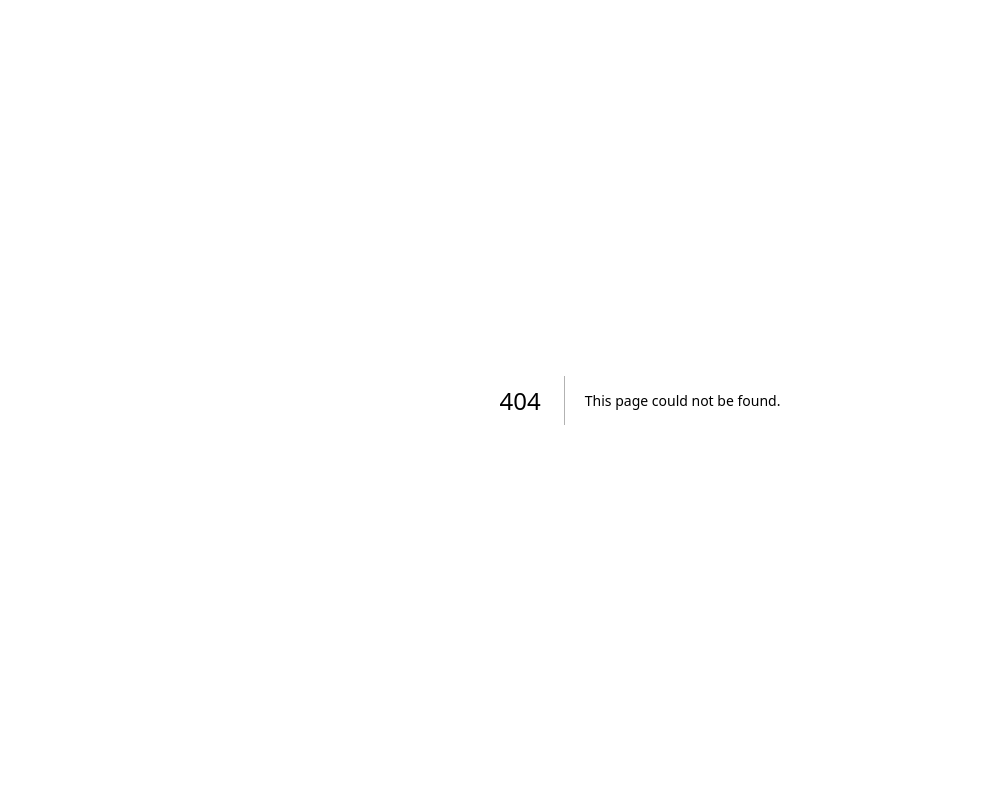
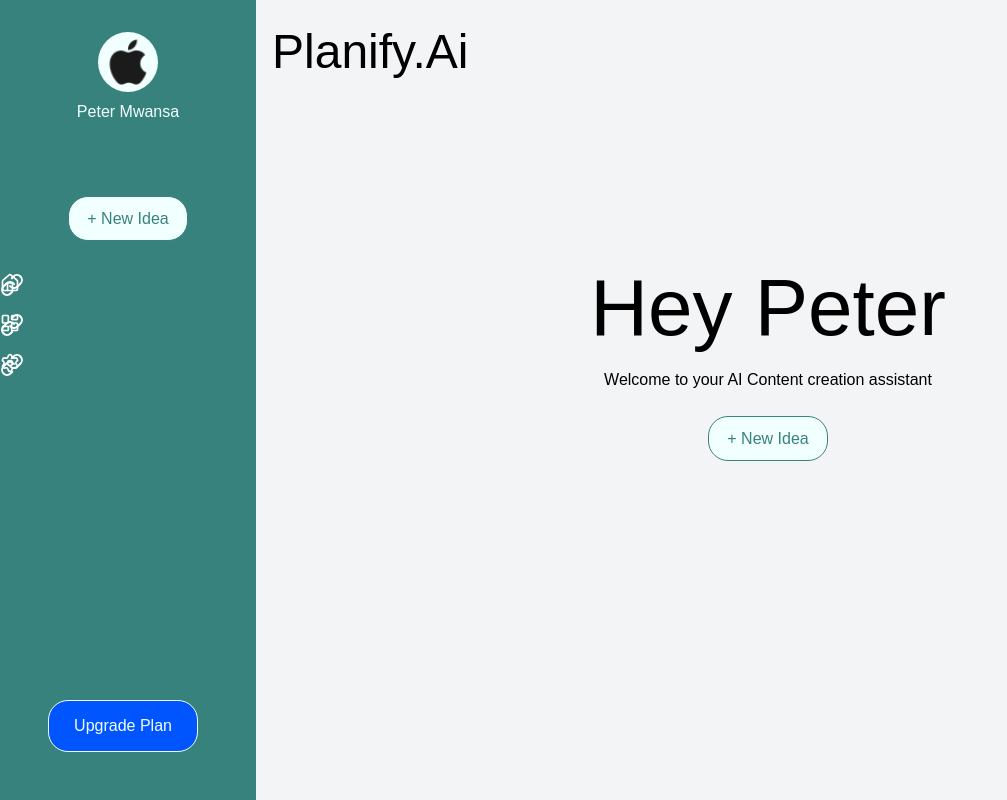
Before and after one commit to Petermwansa/planify-sass, a Next.js app: page /dashboard in a window 1280 px wide. Before the commit this address had no page. Shown: the whole page, without its empty margins (0-1007 px from the left). Built offline with nearby package versions, Linux system fonts and the light colour scheme.

Commit message:
Add components to the dashboard and put it in shape

```diff
--- a/package.json
+++ b/package.json
@@ -13,6 +13,7 @@
     "@heroicons/react": "^2.2.0",
     "axios": "^1.10.0",
     "lodash": "^4.17.21",
+    "lucide-react": "^0.525.0",
     "next": "15.4.1",
     "react": "19.1.0",
     "react-dom": "19.1.0",
--- a/src/app/UI/Button/Button.css
+++ b/src/app/UI/Button/Button.css
@@ -12,6 +12,7 @@
   gap: 0.5rem;
   border: 1px solid transparent;
 }
+
 
 .button:disabled {
   opacity: 0.7;
--- /dev/null
+++ b/src/app/UI/Button/GenerateBtn.tsx
@@ -0,0 +1,11 @@
+import React from 'react'
+
+function GenerateBtn() {
+  return (
+    <button className='generate-btn'>
+     + New Idea
+    </button>
+  )
+}
+
+export default GenerateBtn;
--- /dev/null
+++ b/src/app/UI/Button/Upgrade.tsx
@@ -0,0 +1,11 @@
+import React from 'react'
+
+function UpgradeBtn() {
+  return (
+    <button className='upgrade-btn'>
+        Upgrade Plan
+    </button>
+  )
+}
+
+export default UpgradeBtn;
--- /dev/null
+++ b/src/app/dashboard/page.tsx
@@ -0,0 +1,21 @@
+import React from "react";
+import Sidebar from "@/components/Sidebar";
+import Start from "@/components/Start";
+
+
+
+const Dashboard = () => {
+  return (
+    <div className="flex h-screen overflow-hidden">
+      <Sidebar />
+      <main className="flex-1 overflow-y-auto p-8 bg-gray-100">
+        <h1 className="logo">Planify.Ai</h1>
+        <div className="start">
+          <Start />
+        </div>
+      </main>
+    </div>
+  );
+};
+
+export default Dashboard;
--- a/src/app/layout.tsx
+++ b/src/app/layout.tsx
@@ -27,6 +27,7 @@ export default function RootLayout({
       <body
         className={`${geistSans.variable} ${geistMono.variable} antialiased`}
       >
+
         {children}
       </body>
     </html>
--- a/src/app/page.tsx
+++ b/src/app/page.tsx
@@ -1,13 +1,29 @@
-import { redirect } from "next/navigation";
+// import { redirect } from "next/navigation";
+"use client";
+
+import { useRouter } from "next/navigation";
 
 export default function Home() {
-  redirect("/signup");
+  // redirect("/signup");
+
+  const router = useRouter();
+
+  const handleGoToDashboard = () => {
+    router.push('/dashboard');
+  }
+
+
   return (
     <div className="font-sans grid grid-rows-[20px_1fr_20px] items-center justify-items-center min-h-screen p-8 pb-20 gap-16 sm:p-20">
       <main className="flex flex-col gap-[32px] row-start-2 items-center sm:items-start">
-
+        <h1 className="text-3xl font-bold mb-4">Welcome to Planify</h1>
+        <button
+          onClick={handleGoToDashboard}
+          className="px-4 py-2 bg-blue-600 text-white rounded hover:bg-blue-700"
+        >
+          Go to Dashboard
+        </button>{" "}
       </main>
-
     </div>
   );
 }
--- a/src/components/Sidebar.tsx
+++ b/src/components/Sidebar.tsx
@@ -0,0 +1,44 @@
+import GenerateBtn from '@/app/UI/Button/GenerateBtn';
+import UpgradeBtn from '@/app/UI/Button/Upgrade';
+import { Home, LayoutDashboard, Link, Settings } from 'lucide-react';
+import Image from 'next/image';
+import React from 'react'
+
+const Sidebar = () => {
+    const name  = "Peter Mwansa"
+  return (
+    <div className="w-64 h-screen bg-gray-800 text-white sidebar flex flex-col p-5 sidebar">
+      <div className='sidebar-profile'>
+        <Image
+            className='sidebar-image'
+            alt='The profile image if the user'
+            src="/images/apple.png"
+            width={60}
+            height={60}
+        />
+        <h1 className='sidebar-name'>{name}</h1>
+      </div>
+      <div className='sidebar-generate'>
+        <GenerateBtn />
+      </div>
+      <nav className="flex flex-col gap-4">
+        <Link href="#" className="flex items-center gap-2 hover:text-gray-300">
+          <Home size={20} />
+          Home
+        </Link>
+        <Link href="#" className="flex items-center gap-2 hover:text-gray-300">
+          <LayoutDashboard size={20} />
+          Analytics
+        </Link>
+        <Link href="#" className="flex items-center gap-2 hover:text-gray-300">
+          <Settings size={20} />
+          Settings
+        </Link>
+        <div className='upgrade'>
+            <UpgradeBtn />
+        </div>
+      </nav>
+    </div>
+  );
+};
+export default Sidebar
--- /dev/null
+++ b/src/components/Start.tsx
@@ -0,0 +1,14 @@
+import GenerateBtn from "@/app/UI/Button/GenerateBtn";
+
+const Start = () => {
+  const name = "Peter";
+  return (
+    <div className="start">
+      <h1 className="start-name">Hey {name}</h1>
+      <p className="start-p">Welcome to your AI Content creation assistant</p>
+      <GenerateBtn />
+    </div>
+  );
+};
+
+export default Start;
--- a/src/styles/globals.css
+++ b/src/styles/globals.css
@@ -4,6 +4,10 @@
 :root {
   --background: #ffffff;
   --foreground: #171717;
+  --primary: #38827e;
+  --secondary: #f1fffe;
+  --dark: #000000;
+  --tertiary: rgb(0, 85, 255);
 }
 
 @theme inline {
@@ -24,6 +28,12 @@ body {
   background: var(--background);
   color: var(--foreground);
   font-family: Arial, Helvetica, sans-serif;
+}
+
+.logo {
+  color: #000000;
+  font-size: 3rem;
+  margin: 1rem;
 }
 
 .custom-top-right-rounded {
@@ -73,12 +83,11 @@ body {
 .input-group {
   margin: 1rem auto;
 }
-
 .input-group input {
   background-color: white;
   border-radius: 20px;
-  margin-top: .5rem;
-  padding: .5rem;
+  margin-top: 0.5rem;
+  padding: 0.5rem;
 }
 
 .create-socials {
@@ -100,3 +109,102 @@ body {
   flex-direction: row;
   gap: 6rem;
 }
+
+.sidebar {
+  background-color: #38827e;
+}
+
+.sidebar-profile {
+  margin: 2rem;
+  display: flex;
+  flex-direction: column;
+  justify-content: center;
+  align-items: center;
+}
+
+.sidebar-image {
+  display: flex;
+  flex-direction: column;
+  justify-content: center;
+  padding: 5px;
+  background-color: var(--secondary);
+  border-radius: 50%;
+}
+
+.sidebar-name {
+  margin: 0.5rem auto;
+  font-size: 1rem;
+  color: var(--secondary);
+}
+
+.sidebar-generate {
+  margin: 2rem auto;
+  display: flex;
+  flex-direction: column;
+  justify-content: center;
+  align-items: center;
+}
+
+.upgrade {
+  position: absolute;
+  bottom: 0;
+  margin: 3rem;
+}
+
+.start {
+  display: flex;
+  flex-direction: column;
+  justify-content: center;
+  align-items: center;
+  margin-top: 5rem;
+}
+.start-name {
+  font-size: 5rem;
+  color: #000000;
+  display: flex;
+  justify-content: center;
+  align-items: center;
+}
+
+.start-p {
+  font-size: 1rem;
+  color: #000000;
+  display: flex;
+  justify-content: center;
+  align-items: center;
+  margin-bottom: 1.5rem;
+}
+
+.generate-btn {
+  width: 120px;
+  padding: 0.6rem;
+  background-color: var(--secondary);
+  border: 1px solid var(--primary);
+  border-radius: 20px;
+  color: var(--primary);
+  cursor: pointer;
+  transition: 1s all ease-in-out;
+}
+
+.generate-btn:hover {
+  background-color: var(--primary);
+  border: 1px solid var(--secondary);
+  color: var(--secondary);
+}
+
+.upgrade-btn {
+  width: 150px;
+  padding: 0.8rem;
+  background-color: var(--tertiary);
+  border: 1px solid var(--secondary);
+  border-radius: 20px;
+  color: var(--secondary);
+  cursor: pointer;
+  transition: 1s all ease-in-out;
+}
+
+.upgrade-btn:hover {
+  background-color: var(--primary);
+  border: 1px solid var(--secondary);
+  color: var(--secondary);
+}
```
Also changed, not shown: 1 other file (tests, documents, lock files or other folders).
